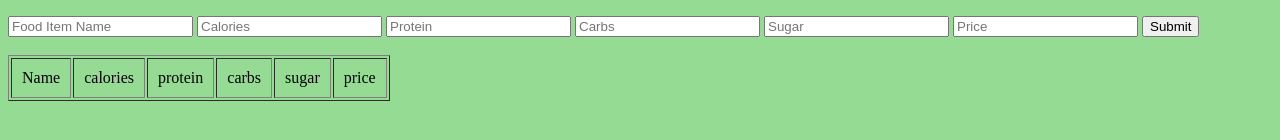
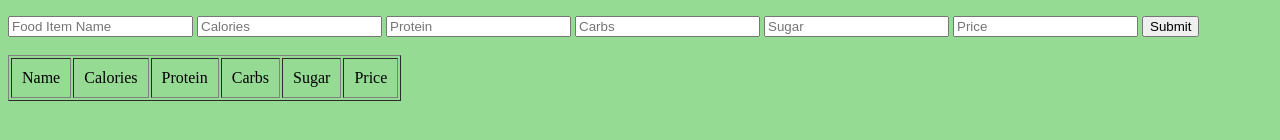
Before and after one commit to Melvingitb/Nutriversity, a website with bundled scripts: page page.html in a window 1280 px wide. Shown: the part 360-500 px from the top of the page. Built offline with nearby package versions, Linux system fonts and the light colour scheme; no server answers.

Commit message:
capitalized title words for the table

```diff
--- a/page.html
+++ b/page.html
@@ -31,11 +31,11 @@
     <table id=datatable border=1 cellpadding=10>
         <tr>
             <td>Name</td>
-            <td>calories</td>
-            <td>protein</td>
-            <td>carbs</td>
-            <td>sugar</td>
-            <td>price</td>
+            <td>Calories</td>
+            <td>Protein</td>
+            <td>Carbs</td>
+            <td>Sugar</td>
+            <td>Price</td>
         </tr>
     </table>
 </body>
```
